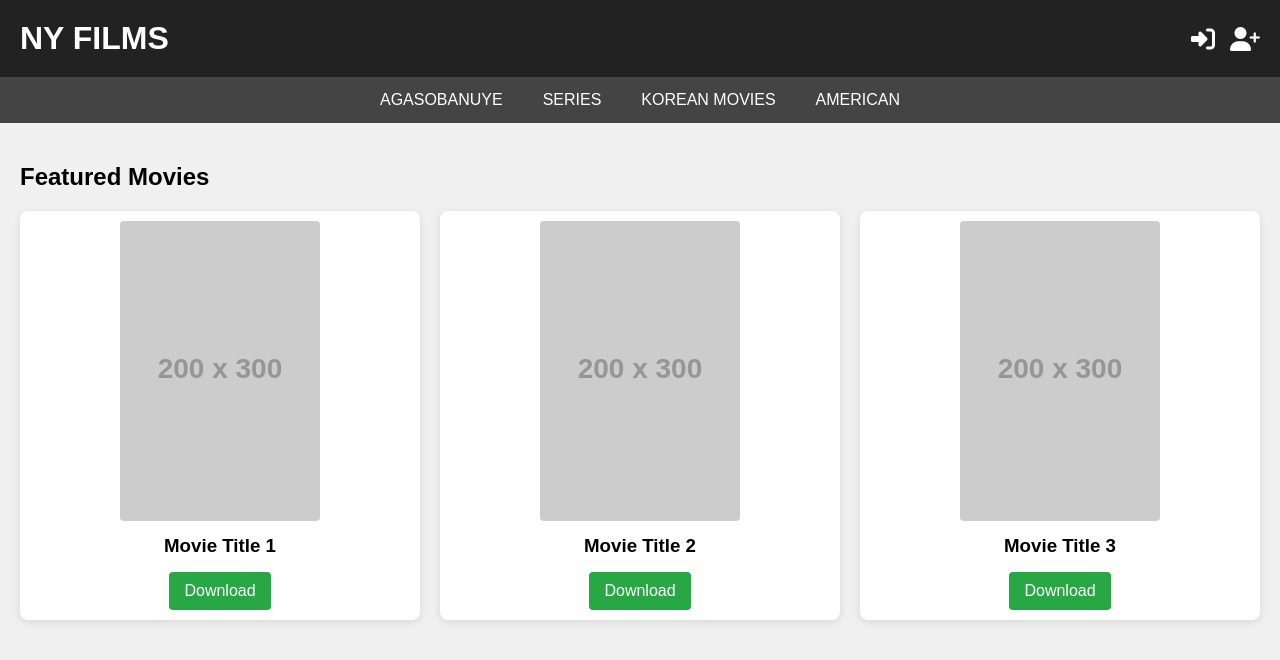
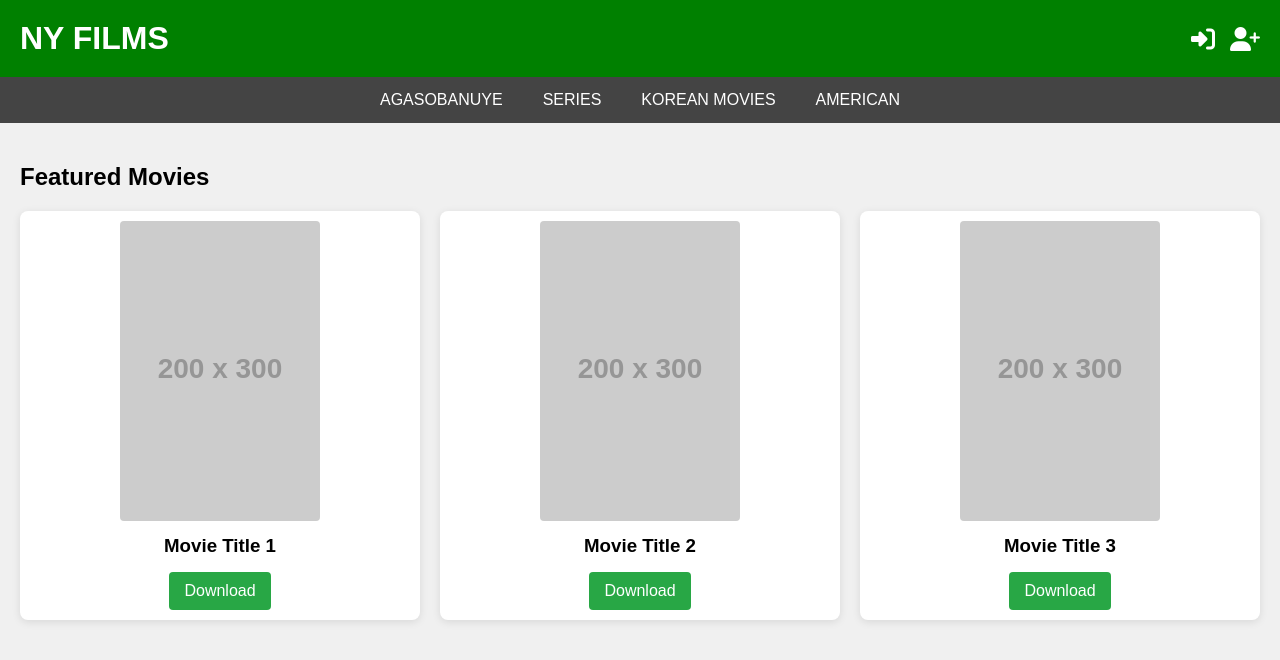
Before and after one commit to ny-githu/real-NY-FILMS, a plain HTML site: page index.html in a window 1280 px wide. Drawn offline with Linux system fonts and the light colour scheme; placeholder pictures from the web are drawn by us.

Commit message:
Update header background color to green
Changed header background color from default to green.

```diff
--- a/index.html
+++ b/index.html
@@ -12,7 +12,7 @@
       padding: 0;
     }
     header {
-      background-color: #222;
+      background-color: GREEN;
       color: #fff;
       padding: 20px;
       display: flex;
```
